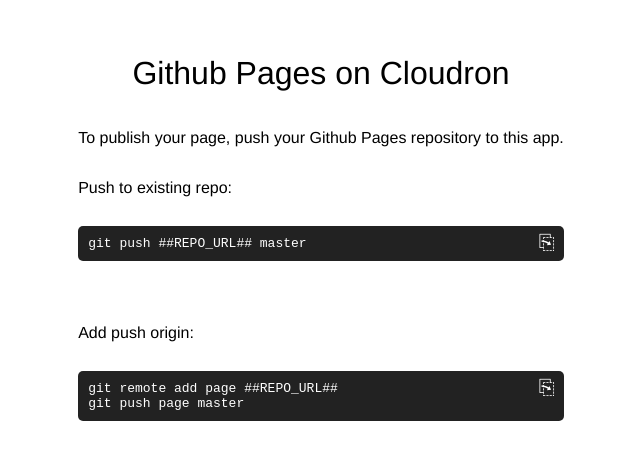
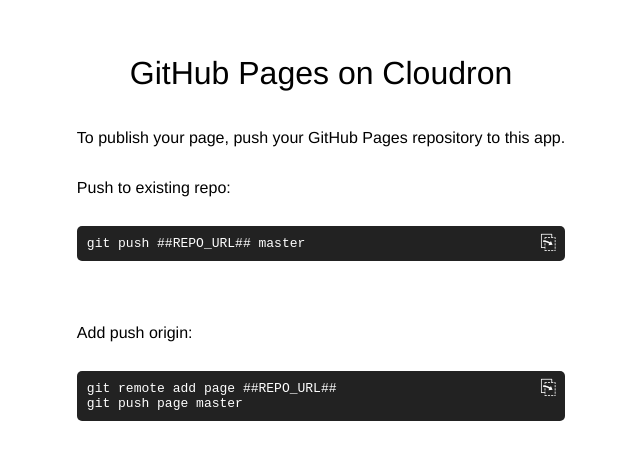
Before and after one commit to mitchellurgero/cloudron-githubpages, a website: page welcome.html in a window 1280 px wide. Shown: the part 149-608 px from the top of the page, without its empty margins (319-959 px from the left). Drawn offline with Linux system fonts and the light colour scheme.

Commit message:
Use the correct GitHub casing

```diff
--- a/CloudronManifest.json
+++ b/CloudronManifest.json
@@ -1,6 +1,6 @@
 {
   "id": "github.pages.cloudronapp",
-  "title": "Github Pages",
+  "title": "GitHub Pages",
   "author": "Cloudron",
   "description": "file://DESCRIPTION.md",
   "changelog": "file://CHANGELOG",
--- a/welcome.html
+++ b/welcome.html
@@ -3,7 +3,7 @@
 <head>
     <meta name="viewport" content="user-scalable=no, initial-scale=1, maximum-scale=1, minimum-scale=1, width=device-width, height=device-height" />
 
-    <title> Github Pages on Cloudron </title>
+    <title> GitHub Pages on Cloudron </title>
 
     <style>
 
@@ -88,8 +88,8 @@
 <body>
 
 <div class="container">
-    <h1 class="center">Github Pages on Cloudron</h1>
-    <p>To publish your page, push your Github Pages repository to this app.
+    <h1 class="center">GitHub Pages on Cloudron</h1>
+    <p>To publish your page, push your GitHub Pages repository to this app.
     </p>
     <p>
         Push to existing repo:<br/>
```
